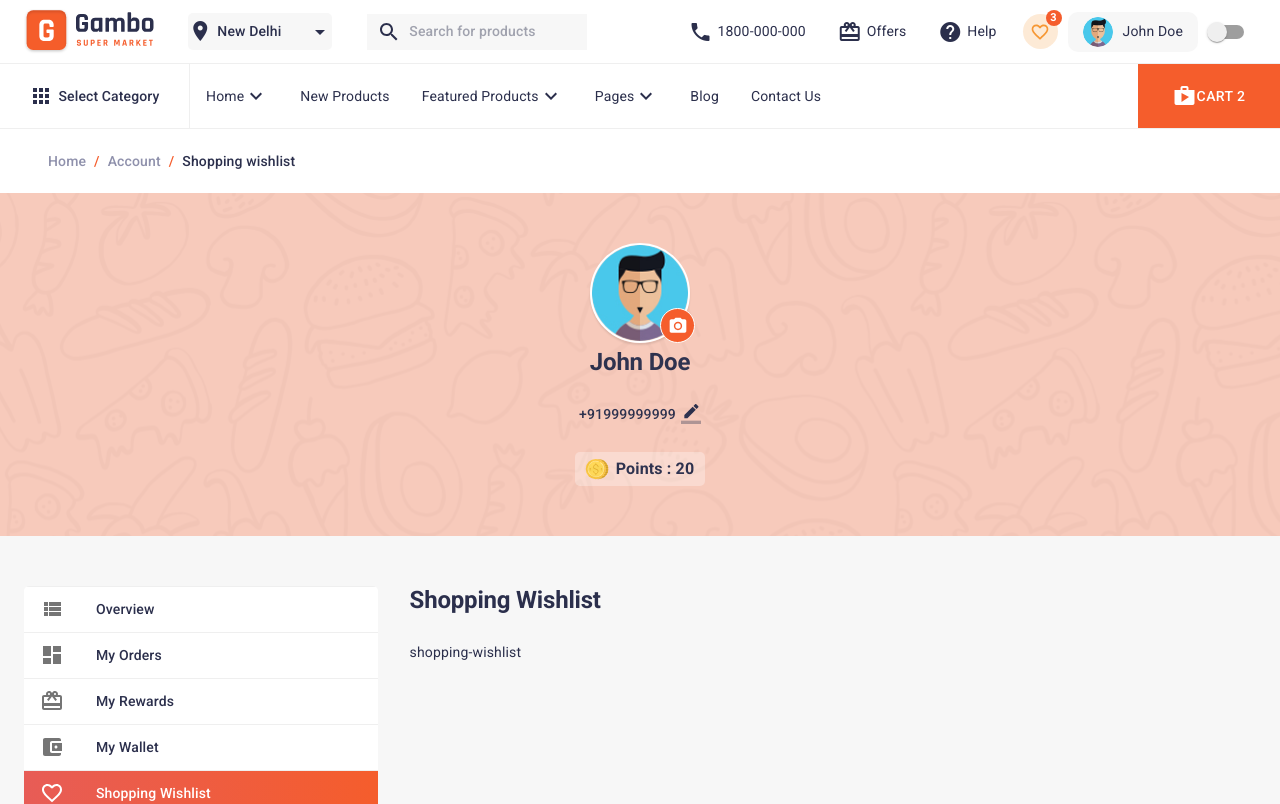
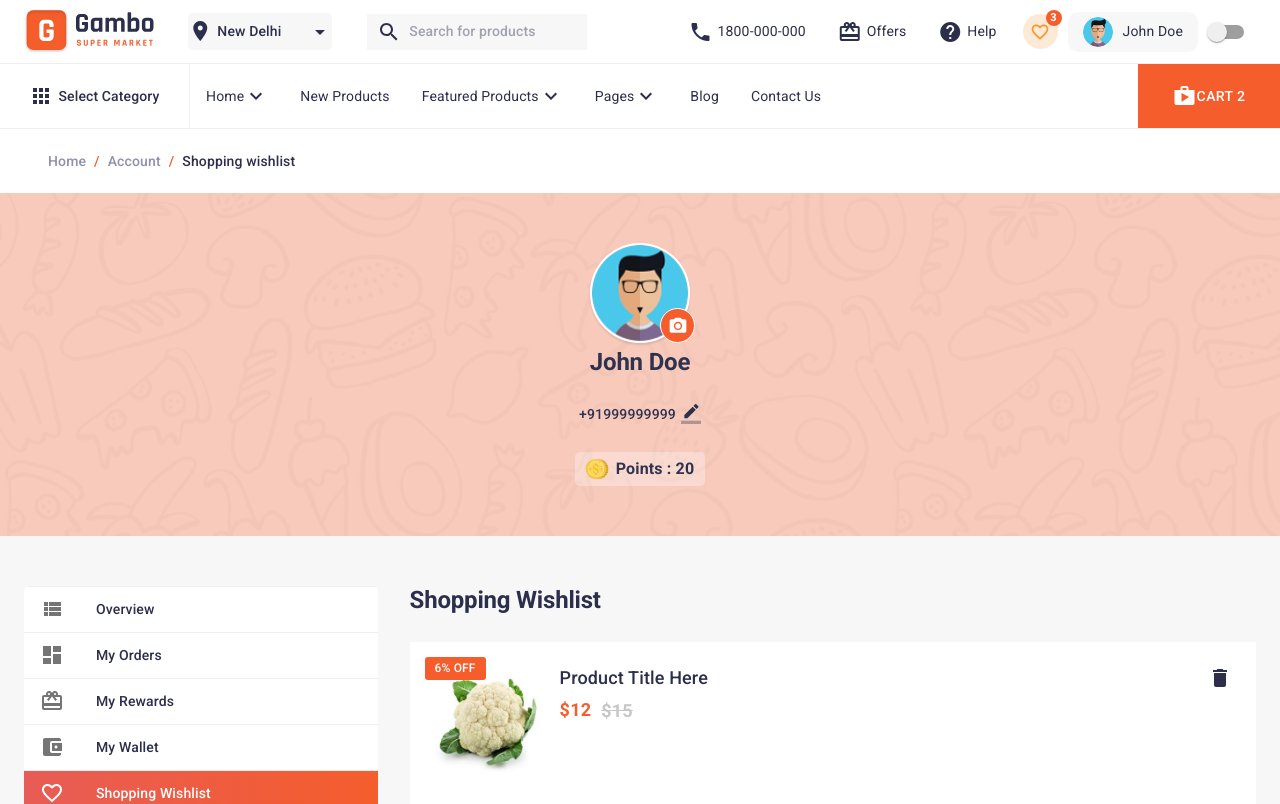
Before and after one commit to apexof/gambo-market, a Next.js app: page /account/shopping-wishlist in a window 1280 px wide. Shown: the top 804 px of the page. Built offline with nearby package versions, Linux system fonts and the light colour scheme.

Commit message:
add wish list

```diff
--- a/components/Header/HeaderBottom/CartDrawer/CartList.jsx
+++ b/components/Header/HeaderBottom/CartDrawer/CartList.jsx
@@ -12,7 +12,7 @@ const productArray = [
     {
         id: 1,
         title: "Product Title Here",
-        img: "img/products/product-2.jpg",
+        img: "/img/products/product-2.jpg",
         price: 12,
         oldPrice: 15,
         discount: "6%",
@@ -21,7 +21,7 @@ const productArray = [
     {
         id: 2,
         title: "Product Title Here",
-        img: "img/products/product-1.jpg",
+        img: "/img/products/product-1.jpg",
         price: 12,
         oldPrice: 15,
         discount: "6%",
--- /dev/null
+++ b/components/PagesData/Account/WishList/WishItem.jsx
@@ -0,0 +1,67 @@
+import React from 'react'
+import { makeStyles } from '@material-ui/core/styles';
+import { Box, Typography } from '@material-ui/core';
+import HomeIcon from '@material-ui/icons/Home';
+import ShoppingCartIcon from '@material-ui/icons/ShoppingCart';
+import CreateIcon from '@material-ui/icons/Create';
+import Discount from '../../../ProductCard/DiscountBlock';
+import Price from '../../../ProductCard/Price';
+import OldPrice from '../../../ProductCard/OldPrice';
+import DeleteIcon from '@material-ui/icons/Delete';
+
+const useStyles = makeStyles(theme => ({
+    item: {
+        padding: theme.spacing(3),
+        display: "flex",
+        background: theme.palette.background.paper,
+        position: "relative",
+    },
+    icon: {
+        display: "flex",
+        alignItems: "center",
+        justifyContent: "center",
+        height: 32,
+        width: 32,
+        borderRadius: "5px",
+        background: theme.palette.secondary.main,
+        color: theme.palette.secondary.contrastText,
+        marginRight: theme.spacing(2),
+    },
+    actions: {
+        "& svg": {
+            marginRight: theme.spacing(1),
+            cursor: "pointer",
+        },
+    },
+    discountWrapp: {
+        position: "absolute",
+        top: 15,
+        left: 15,
+        zIndex: 1,
+    },
+}))
+
+export default function WishItem({ title, img, price, oldPrice, discount, }) {
+    const classes = useStyles();
+
+    return (
+        <div className={classes.item}>
+            <div className={classes.discountWrapp}>
+                <Discount>{discount}</Discount>
+            </div>
+            <div className={classes.img}>
+                <img width={110} src={img} alt="" />
+            </div>
+            <Box ml={2}>
+                <Typography variant="h4">{title}</Typography>
+                <Box display="flex" mt={1}>
+                    <Price>{price}</Price>
+                    <OldPrice>{oldPrice}</OldPrice>
+                </Box>
+            </Box>
+            <Box ml="auto">
+                <DeleteIcon />
+            </Box>
+        </div>
+    )
+}
--- /dev/null
+++ b/components/PagesData/Account/WishList/WishList.jsx
@@ -0,0 +1,36 @@
+import React from 'react'
+import WishItem from './WishItem'
+import { makeStyles } from '@material-ui/core/styles';
+import { Button } from '@material-ui/core';
+
+const useStyles = makeStyles(theme => ({
+    list: {
+        // marginBottom: theme.spacing(4),
+    },
+    item: {
+        width: "100%",
+        "& + $item": {
+            borderTop: `1px solid ${theme.palette.grey["50"]}`,
+        }
+    },
+}))
+
+export default function WishList({ items }) {
+    const classes = useStyles();
+
+    return (
+        <div className={classes.list}>
+            {items.map(item => (
+                <div key={item.id} className={classes.item}>
+                    <WishItem
+                        title={item.title}
+                        img={item.img}
+                        price={item.price}
+                        oldPrice={item.oldPrice}
+                        discount={item.discount}
+                    />
+                </div>
+            ))}
+        </div>
+    )
+}
--- a/pages/account/index.jsx
+++ b/pages/account/index.jsx
@@ -13,11 +13,11 @@ const useStyles = makeStyles(theme => ({
     box: {
         display: "flex",
         justifyContent: "space-between",
-        margin: `-${theme.spacing(1.5)}`,
+        margin: `-${theme.spacing(2)}`,
         flexWrap: "wrap",
     },
     itemWrap: {
-        padding: theme.spacing(1.5),
+        padding: theme.spacing(2),
     },
     itemPart: {
         width: "50%",
--- a/pages/account/shopping-wishlist.jsx
+++ b/pages/account/shopping-wishlist.jsx
@@ -1,9 +1,37 @@
 import AccountLayout from '../../components/Layouts/AccountLayout/AccountLayout'
+import WishList from '../../components/PagesData/Account/WishList/WishList'
+
+const productArray = [
+    {
+        id: 1,
+        title: "Product Title Here",
+        img: "/img/products/product-1.jpg",
+        price: "12",
+        oldPrice: "15",
+        discount: "6%",
+    },
+    {
+        id: 2,
+        title: "Product Title",
+        img: "/img/products/product-2.jpg",
+        price: "12",
+        oldPrice: "15",
+        discount: "6%",
+    },
+    {
+        id: 3,
+        title: "Product Title Here",
+        img: "/img/products/product-3.jpg",
+        price: "12",
+        oldPrice: "15",
+        discount: "6%",
+    },
+]
 
 export default function ShoppingWishlist() {
     return (
         <AccountLayout title="Shopping Wishlist">
-            shopping-wishlist
+            <WishList items={productArray} />
         </AccountLayout>
     )
 }
```
